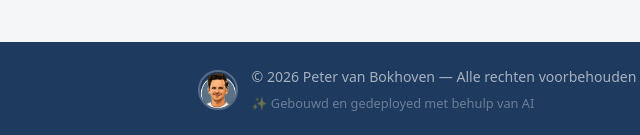
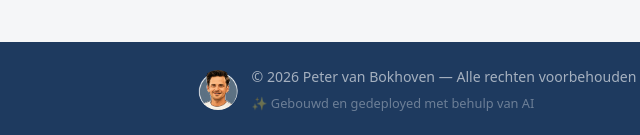
Before and after one commit to pvbokhoven/omrekenen, a plain HTML site: page index.html in a window 1280 px wide. Shown: the part 961-1096 px from the top of the page, 223-863 px from the left. Drawn offline with Linux system fonts and the light colour scheme.

Commit message:
edited avatar

```diff
--- a/index.html
+++ b/index.html
@@ -190,10 +190,8 @@
   footer p { margin: 0; }
   .footer-ai { margin-top: .4rem !important; font-size: .8rem; color: rgba(255,255,255,.35); }
   .footer-inner { display: flex; align-items: center; justify-content: center; gap: 14px; text-align: left; }
-  .footer-avatar {
-    width: 40px; height: 40px; flex-shrink: 0; border-radius: 50%;
-    object-fit: cover; object-position: top; border: 2px solid rgba(255,255,255,.25);
-  }
+  /* Zelfde weergave als .nav-avatar op website peter */
+  .footer-avatar { width: 40px; height: 40px; flex-shrink: 0; border-radius: 50%; object-fit: cover; display: block; }
 </style>
 </head>
 <body>
```
